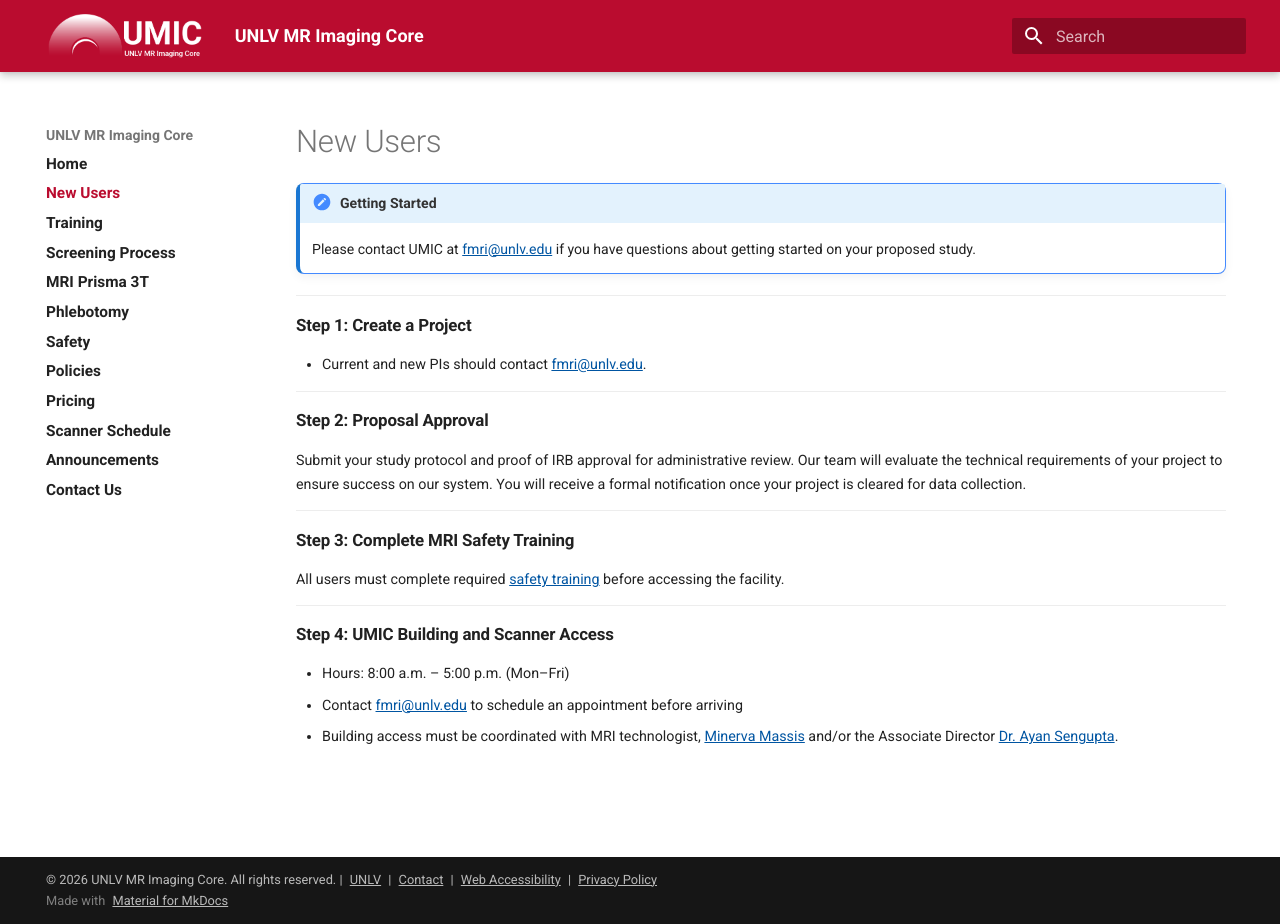
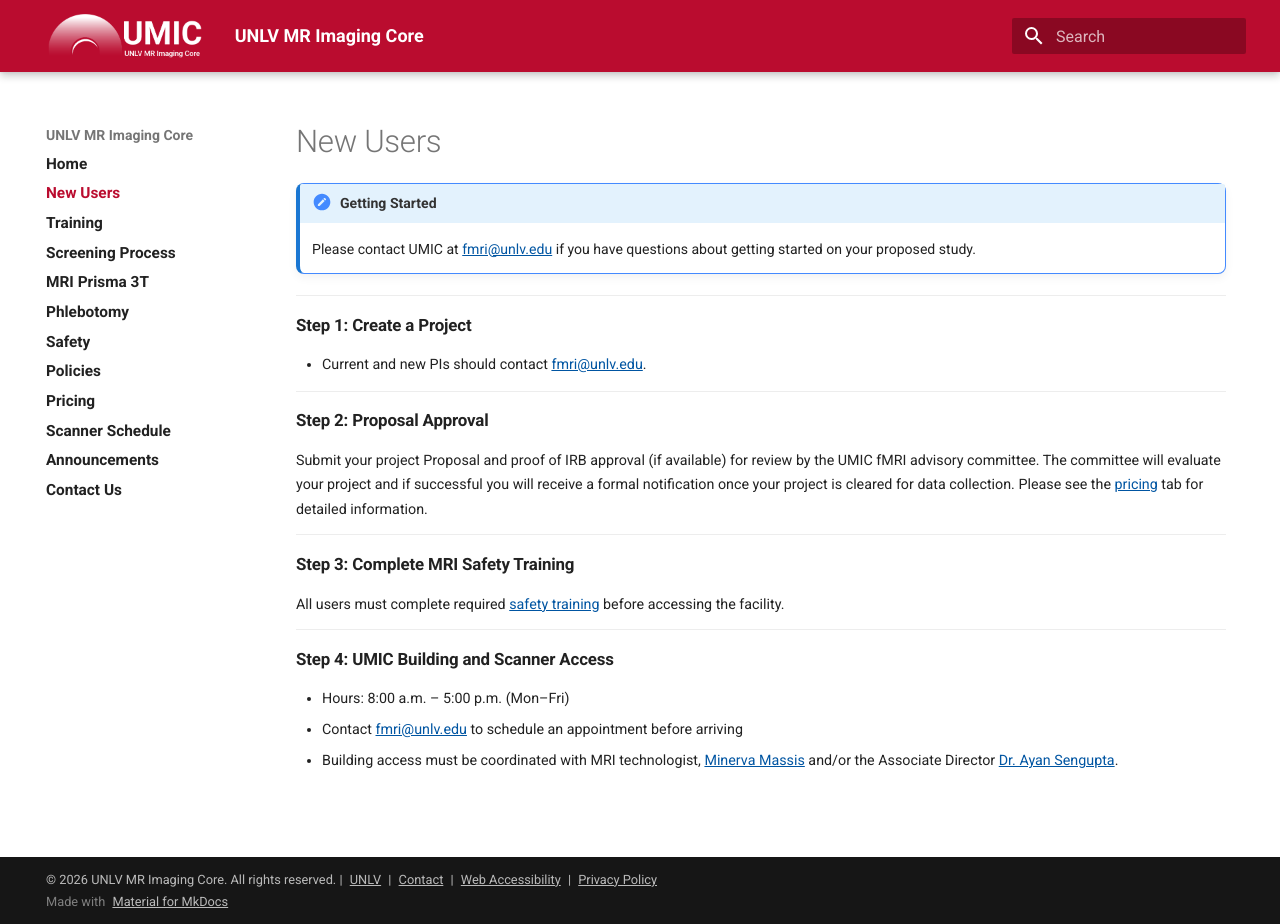
Before and after one commit to unlvfmri/umic, an MkDocs documentation site: the page built from docs/new-users.md, in a window 1280 px wide and 924 px high. Built offline with MkDocs 1.6.1 and Material for MkDocs 9.7.7, drawn with Linux system fonts in a browser that asks for light colours.

Commit message:
Revise proposal approval instructions in new-users.md
Updated the proposal approval process details for clarity and added reference to pricing information.

```diff
--- a/docs/new-users.md
+++ b/docs/new-users.md
@@ -12,7 +12,7 @@
 
 ### Step 2: Proposal Approval
 
-Submit your study protocol and proof of IRB approval for administrative review. Our team will evaluate the technical requirements of your project to ensure success on our system. You will receive a formal notification once your project is cleared for data collection.
+Submit your project Proposal and proof of IRB approval (if available) for review by the UMIC fMRI advisory committee. The committee will evaluate your project and if successful you will receive a formal notification once your project is cleared for data collection. Please see the [pricing](../pricing) tab for detailed information.
 
 ---
 
```
